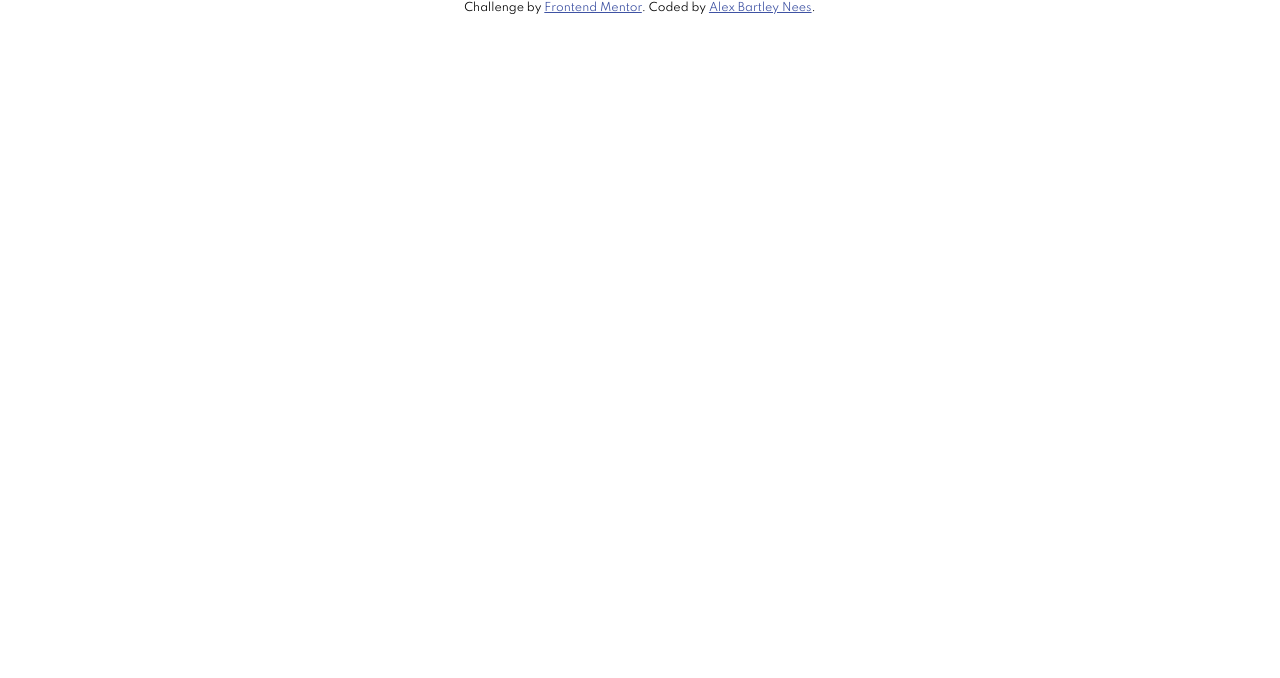
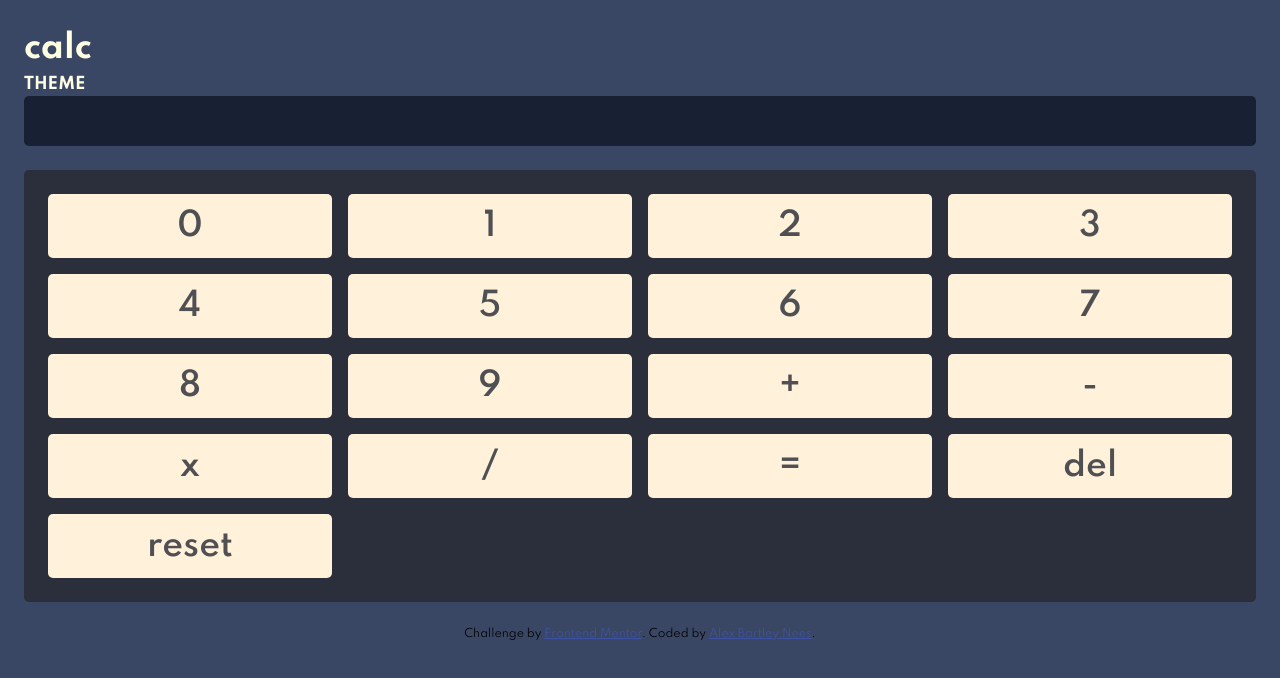
Before and after one commit to alex-bartleynees/calculator-app, a website: page index.html in a window 1280 px wide. Drawn offline with Linux system fonts and the light colour scheme.

Commit message:
Add markup and start to style

```diff
--- a/index.html
+++ b/index.html
@@ -22,9 +22,39 @@
         <title>Frontend Mentor | Calculator app</title>
     </head>
     <body>
-        <div class="attribution">
+        <main>
+            <div class="calculator">
+                <div class="calculator__heading">
+                    <h1 class="heading heading-primary">calc</h1>
+                    <h2 class="heading heading-secondary">theme</h2>
+                </div>
+                <div class="calculator__screen">
+                    <input type="text" />
+                </div>
+                <div class="calculator__keys">
+                    <div class="keys"><p>0</p></div>
+                    <div class="keys"><p>1</p></div>
+                    <div class="keys"><p>2</p></div>
+                    <div class="keys"><p>3</p></div>
+                    <div class="keys"><p>4</p></div>
+                    <div class="keys"><p>5</p></div>
+                    <div class="keys"><p>6</p></div>
+                    <div class="keys"><p>7</p></div>
+                    <div class="keys"><p>8</p></div>
+                    <div class="keys"><p>9</p></div>
+                    <div class="keys"><p>+</p></div>
+                    <div class="keys"><p>-</p></div>
+                    <div class="keys"><p>x</p></div>
+                    <div class="keys"><p>/</p></div>
+                    <div class="keys"><p>=</p></div>
+                    <div class="keys"><p>del</p></div>
+                    <div class="keys"><p>reset</p></div>
+                </div>
+            </div>
+        </main>
+        <footer class="attribution">
             Challenge by <a href="https://www.frontendmentor.io?ref=challenge" target="_blank">Frontend Mentor</a>.
             Coded by <a href="#">Alex Bartley Nees</a>.
-        </div>
+        </footer>
     </body>
 </html>
--- a/sass/abstracts/_variables.scss
+++ b/sass/abstracts/_variables.scss
@@ -2,16 +2,14 @@
     --background-main: hsl(222, 26%, 31%);
     --background-secondary: hsl(223, 31%, 20%);
     --background-screen: hsl(224, 36%, 15%);
-
     --keys-background:  hsl(225, 21%, 49%);
     --keys-shadow: hsl(224, 28%, 35%);
     --keys-toggle: hsl(6, 63%, 50%);
-    --keys-toggle-shadow: hsl(6, 70%, 34%)
+    --keys-toggle-shadow: hsl(6, 70%, 34%);
     --keys-background-main: hsl(30, 25%, 89%);
     --keys-background-main-shadow: hsl(28, 16%, 65%);
-
     --text-main: hsl(221, 14%, 31%);
-    --text-white: hsl(0, 0, 100%);
+    --text-white: rgb(250, 239, 239);
 }
 
 [data-theme="light"] {
--- a/sass/base/_typography.scss
+++ b/sass/base/_typography.scss
@@ -1,4 +1,19 @@
 body {
     font-family: 'Spartan', sans-serif;
     font-size: 32px;
+    background-color: var(--background-main);
 }
+
+.heading {
+    color: var(--text-white);
+    filter: sepia(1);
+}
+
+.heading-primary {
+    font-size: 32px;
+}
+
+.heading-secondary {
+    font-size: 16px;
+    text-transform: uppercase;
+}
--- a/sass/pages/_calculator.scss
+++ b/sass/pages/_calculator.scss
@@ -1,3 +1,44 @@
+.calculator {
+    background-color: var(--background-main);
+    padding: 1.5rem;
+}
+
+.calculator__screen {
+    display: grid;
+    place-items: center;
+}
+
+input {
+    background-color: var(--background-screen);
+    border: none;
+    border-radius: 5px;
+    width: 100%;
+}
+
+.calculator__keys {
+    margin-top: 1.5rem;
+    display: grid;
+    grid-template-columns: repeat(4, minmax(10px, 1fr));
+    background-color: var(--background-secondary);
+    border-radius: 5px;
+    filter: sepia(0.3);
+    padding: 1rem;
+}
+
+.keys {
+    background-color: var(--keys-background-main);
+    margin: 0.5rem;
+    text-align: center;
+    border-radius: 5px;
+    padding: 0.5rem;
+    border-bottom: 5px red;
+}
+
+p {
+    color: var(--text-main);
+    font-weight: 600;
+}
+
 .attribution {
     font-size: 11px;
     text-align: center;
```
Also changed, not shown: css/output.css, 1 other file.
